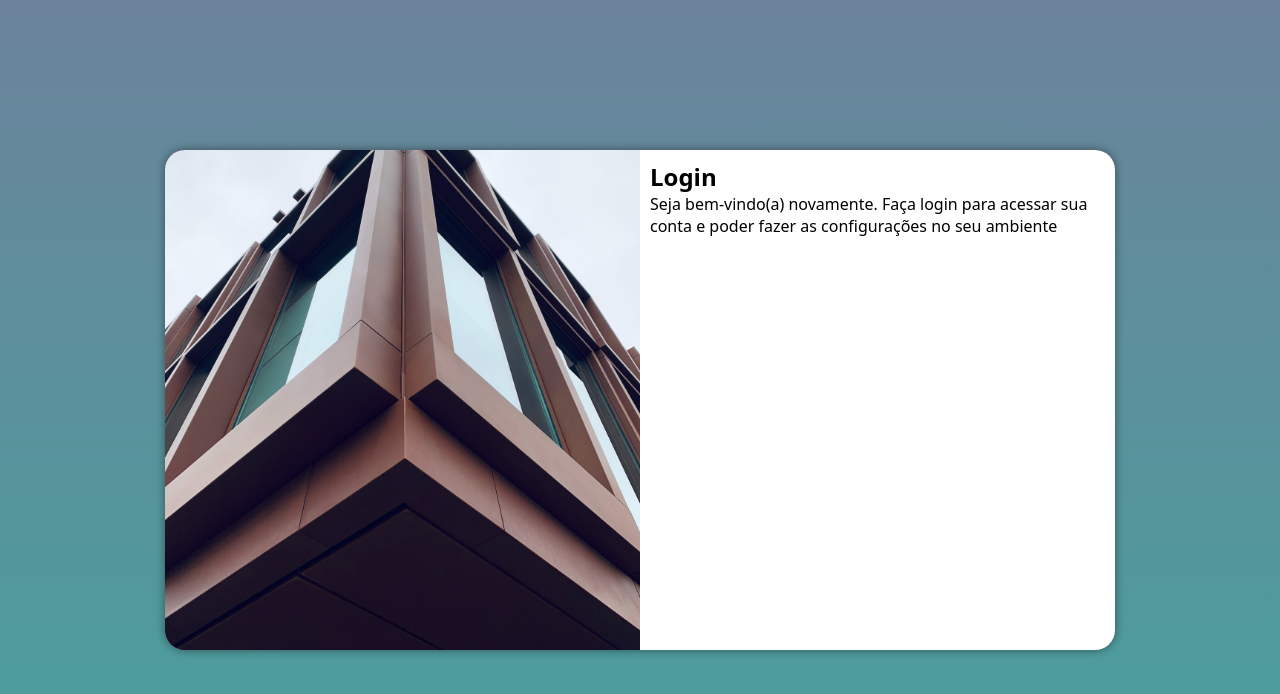
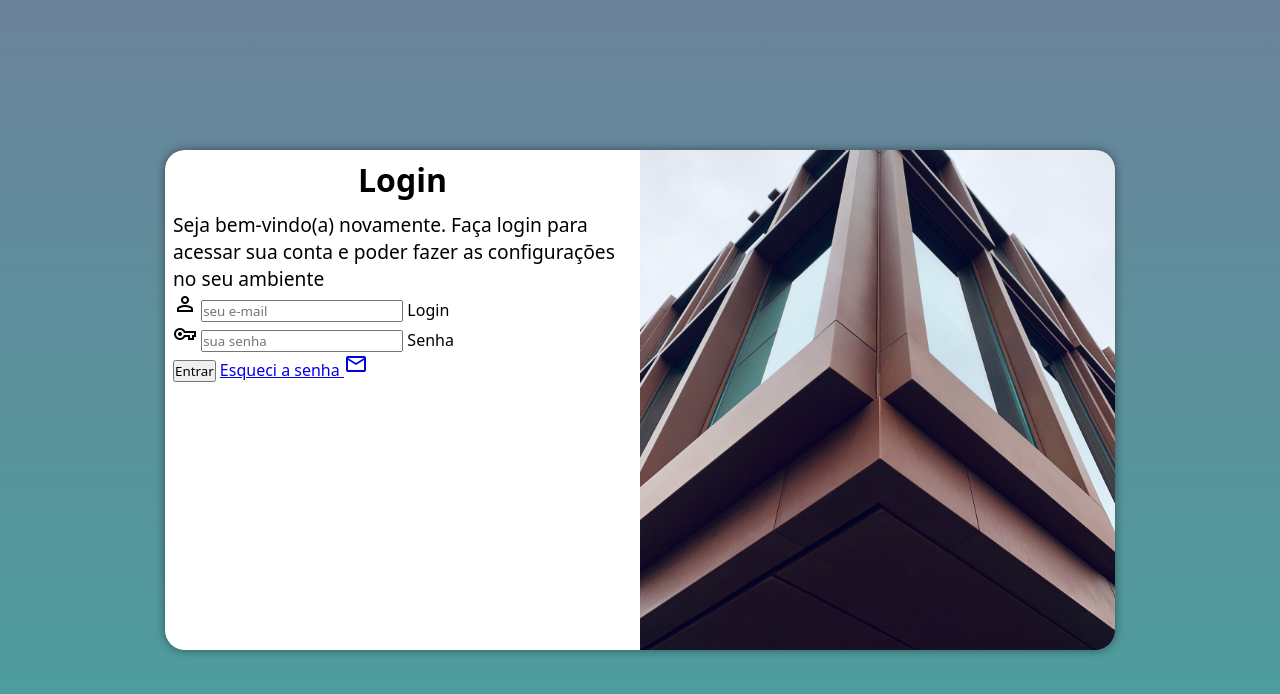
Before and after one commit to M0rdek4y/projeto-login, a plain HTML site: page index.html in a window 1280 px wide. Drawn offline with nearby package versions, Linux system fonts and the light colour scheme.

Commit message:
Update
Added - Form

```diff
--- a/estilo/media-query.css
+++ b/estilo/media-query.css
@@ -31,13 +31,21 @@
     }
 
     section#login > div#imagem {
-        float: left;
+        float: right;
         width: 50%;
         height: 100%;
     }
 
     section#login > div#formulario {
-        float: right;
+        float: left;
         width: 50%;
     }
+
+    div#formulario > h1 {
+        font-size: 2em;
+    }
+
+    div#formulario > p {
+        font-size: 1.2em;
+    }
 }
--- a/estilo/style.css
+++ b/estilo/style.css
@@ -51,5 +51,13 @@ section#login > div#imagem {
 
 section#login > div#formulario {
     display: block;
-    padding: 10px;
+    padding: 8px;
 }
+div#formulario > h1 {
+    text-align: center;
+    margin-bottom: 10px;
+}
+
+div#formulario > p {
+    font-size: 0.8em;
+}
--- a/index.html
+++ b/index.html
@@ -5,6 +5,7 @@
     <meta http-equiv="X-UA-Compatible" content="IE=edge">
     <meta name="viewport" content="width=device-width, initial-scale=1.0">
     <title>Login</title>
+    <link rel="stylesheet" href="https://fonts.googleapis.com/css2?family=Material+Symbols+Outlined:opsz,wght,FILL,GRAD@48,400,1,0" />
     <link rel="stylesheet" href="estilo/style.css">
     <link rel="stylesheet" href="estilo/media-query.css">
 </head>
@@ -16,8 +17,23 @@
             <div id="formulario">
                 <h1>Login</h1>
                 <p>Seja bem-vindo(a) novamente. Faça login para acessar sua conta e poder fazer as configurações no seu ambiente</p>
-                <form action="login.php" method="post">
-
+                <form action="login.php" method="post" autocomplete="on">
+                    <div class="campo">
+                        <span class="material-symbols-outlined">person</span>
+                        <input type="email" name="login" id="ilogin" placeholder="seu e-mail" autocomplete="email" required maxlength="30">
+                        <label for="ilogin">Login</label>
+                    </div>
+                    <div class="campo">
+                        <span class="material-symbols-outlined">vpn_key</span>
+                        <input type="password" name="senha" id="isenha" placeholder="sua senha" autocomplete="current-password" required minlength="8" maxlength="20">
+                        <label for="isenha">Senha</label>
+                    </div>
+                    <div>
+                        <input type="submit" value="Entrar">
+                        <a href="esqueci.html">
+                            Esqueci a senha <i class="material-symbols-outlined">mail</i>
+                        </a>
+                    </div>
                 </form>
             </div>
         </section>
```
